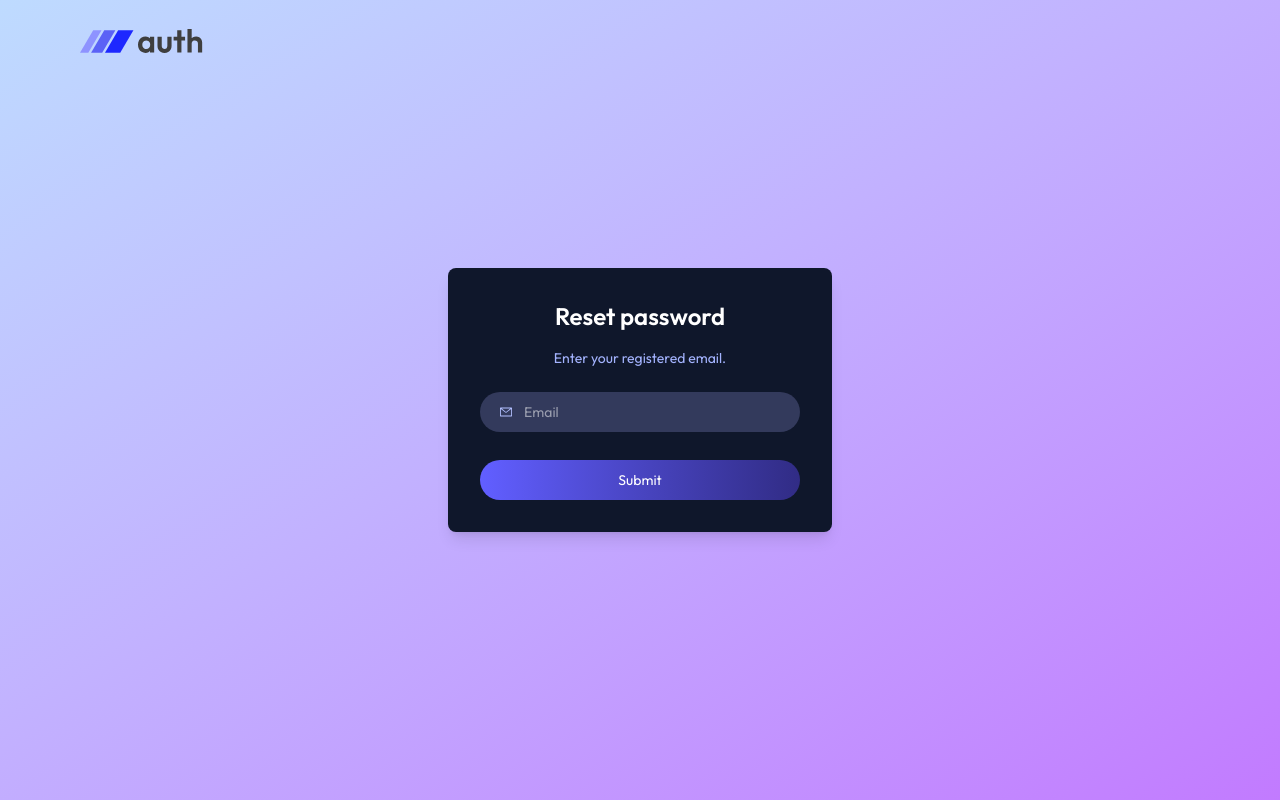
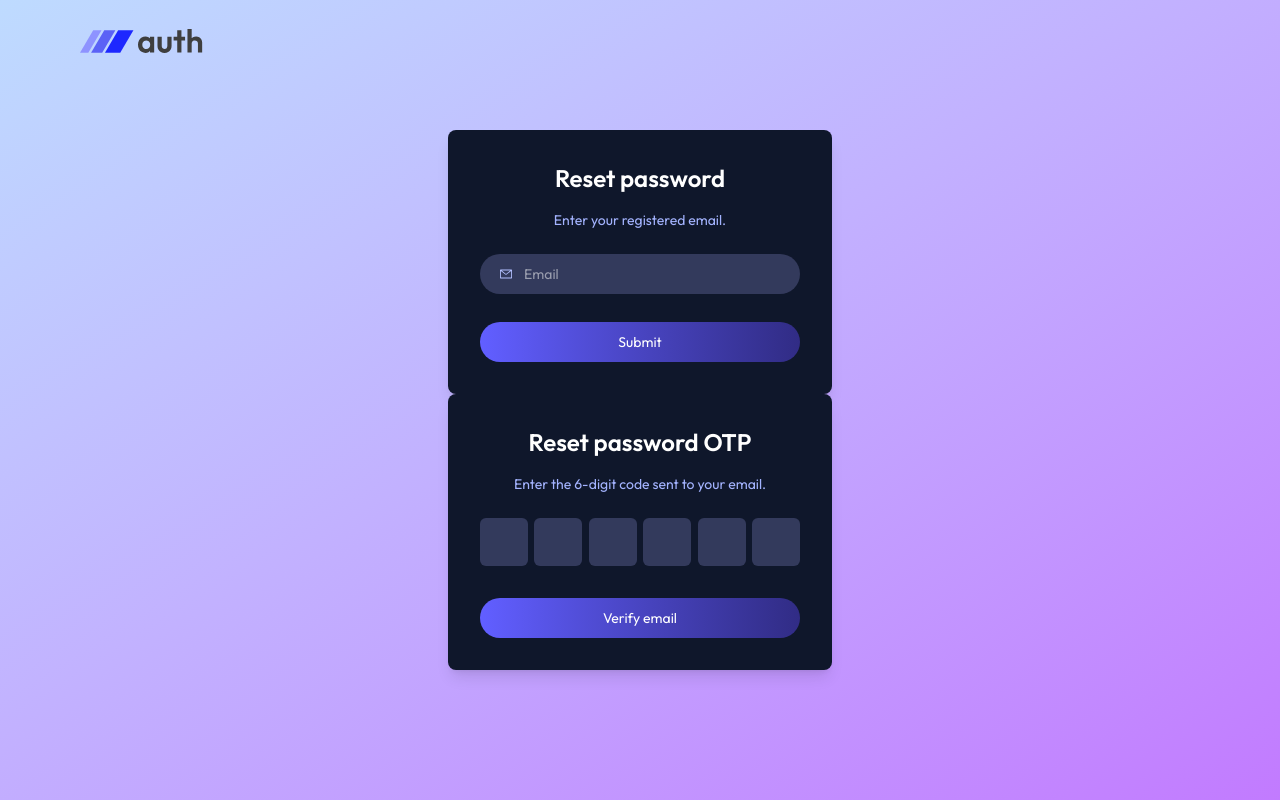
Before and after one commit to fetrafaneva/mern-authentify, a React (Vite) app in the folder client/: page /reset-password in a window 1280 px wide. Built offline with nearby package versions, Linux system fonts and the light colour scheme; no server answers.

Commit message:
feat: update ResetPassword component

```diff
--- a/client/src/pages/ResetPassword.jsx
+++ b/client/src/pages/ResetPassword.jsx
@@ -5,6 +5,30 @@ import { useNavigate } from "react-router-dom";
 const ResetPassword = () => {
   const navigate = useNavigate();
   const [email, setEmail] = useState("");
+  const inputRefs = React.useRef([]);
+
+  const handleInput = (e, index) => {
+    if (e.target.value.length > 0 && index < inputRefs.current.length - 1) {
+      inputRefs.current[index + 1].focus();
+    }
+  };
+
+  const handleKeyDown = (e, index) => {
+    if (e.key === "Backspace" && e.target.value === "" && index > 0) {
+      inputRefs.current[index - 1].focus();
+    }
+  };
+
+  const handlePaste = (e) => {
+    const paste = e.clipboardData.getData("text");
+    const pasteArray = paste.split("");
+
+    pasteArray.forEach((char, index) => {
+      if (inputRefs.current[index]) {
+        inputRefs.current[index].value = char;
+      }
+    });
+  };
 
   return (
     <div className=" flex flex-col items-center justify-center min-h-screen bg-gradient-to-br from-blue-200 to-purple-400">
@@ -39,6 +63,35 @@ const ResetPassword = () => {
           Submit
         </button>
       </form>
+      {/*Otp input form*/}
+      <form className=" bg-slate-900 p-8 rounded-lg shadow-lg w-96 text-sm">
+        <h1 className=" text-white text-2xl font-semibold text-center mb-4">
+          Reset password OTP
+        </h1>
+        <p className=" text-center mb-6 text-indigo-300">
+          Enter the 6-digit code sent to your email.
+        </p>
+
+        <div className=" flex justify-between mb-8" onPaste={handlePaste}>
+          {Array(6)
+            .fill(0)
+            .map((_, index) => (
+              <input
+                type="text"
+                maxLength="1"
+                key={index}
+                required
+                className=" w-12 h-12 bg-[#333A5C] text-white text-center text-xl rounded-md"
+                ref={(e) => (inputRefs.current[index] = e)}
+                onInput={(e) => handleInput(e, index)}
+                onKeyDown={(e) => handleKeyDown(e, index)}
+              />
+            ))}
+        </div>
+        <button className=" w-full py-2.5 bg-gradient-to-r from-indigo-500 to-indigo-900 text-white rounded-full">
+          Verify email
+        </button>
+      </form>{" "}
     </div>
   );
 };
```
